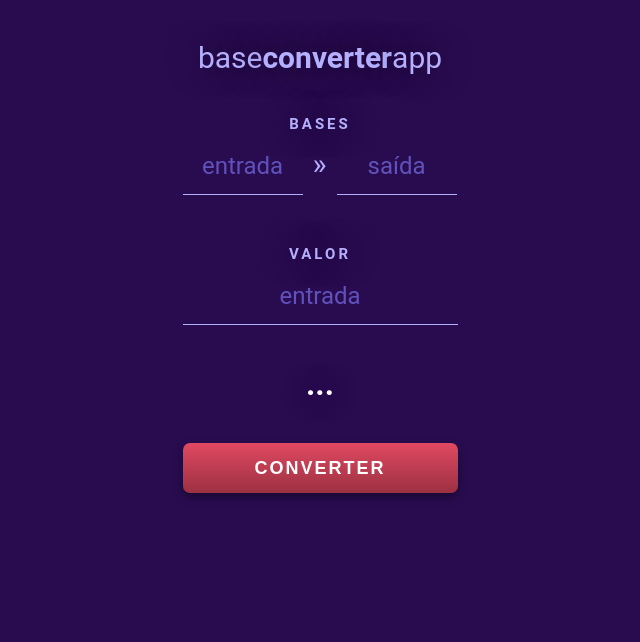
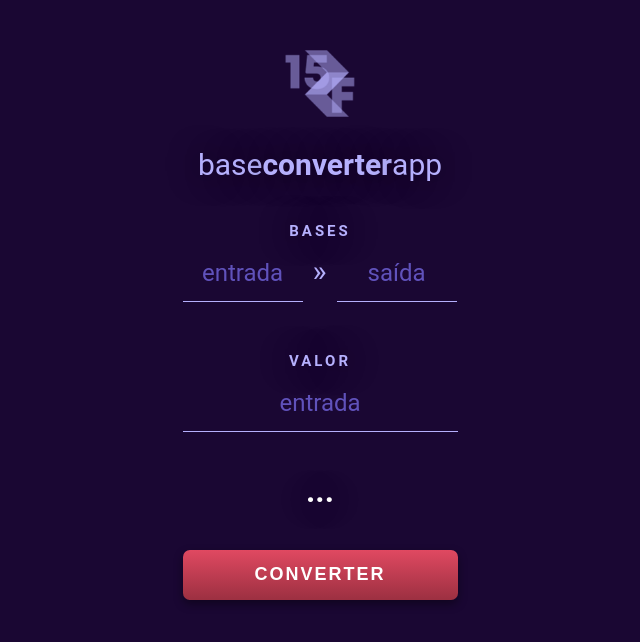
Before and after one commit to EdeiltonSO/BaseConverterApp, a React (Create React App) app: page / in a window 1280 px wide. Shown: the top 642 px of the page, without its empty margins (320-960 px from the left). Built offline with nearby package versions, Linux system fonts and the light colour scheme.

Commit message:
logo added

```diff
--- a/src/App.css
+++ b/src/App.css
@@ -1,11 +1,19 @@
 body {
-  background: rgb(41, 12, 80);
+  background: rgb(26, 7, 51);
 }
 
 div.content {
   padding: 10px;
   width: fit-content;
   margin: 0 auto;
+}
+
+img#logo {
+  width: 70px;
+  display: block;
+  margin-left: auto;
+  margin-right: auto;
+  margin-top: 40px;
 }
 
 p#title {
@@ -102,6 +110,7 @@ h1.valueOut {
 
 button.convert {
   background: linear-gradient(to top, rgb(156, 48, 65), rgb(224, 73, 97));
+  /* background: rgb(190, 34, 60); */
   width: 275px;
   height: 50px;
   border: 0;
@@ -125,7 +134,7 @@ button.convert {
 }
 
 button.convert:hover {
-  background: linear-gradient(to bottom, rgb(156, 48, 65), rgb(156, 48, 65));
+  background: rgb(156, 48, 65);
 }
 
 /* PLACEHOLDER */
--- a/src/App.js
+++ b/src/App.js
@@ -1,6 +1,7 @@
 import React, { Component } from "react";
 import "./App.css";
 import api from "../src/services/api";
+import BCALogo from "../src/assets/bca_logo.png";
 
 export default class App extends Component {
   state = {
@@ -29,6 +30,7 @@ export default class App extends Component {
   render() {
     return (
       <div className="content">
+        <img src={BCALogo} id="logo" alt="BCA" />
         <p id="title">
           base<strong>converter</strong>app
         </p>
```
Also changed, not shown: src/assets/bca_logo.png (added).
